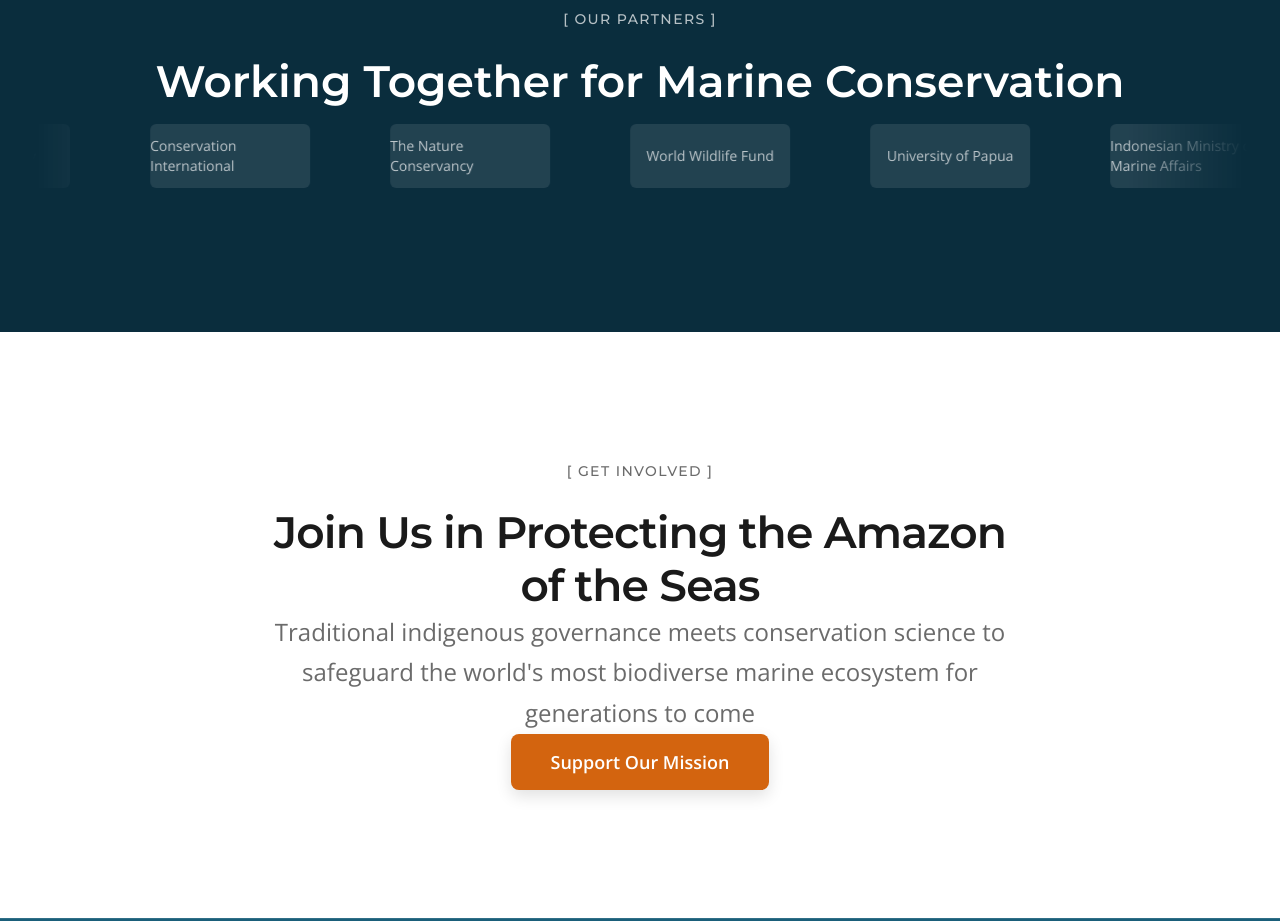
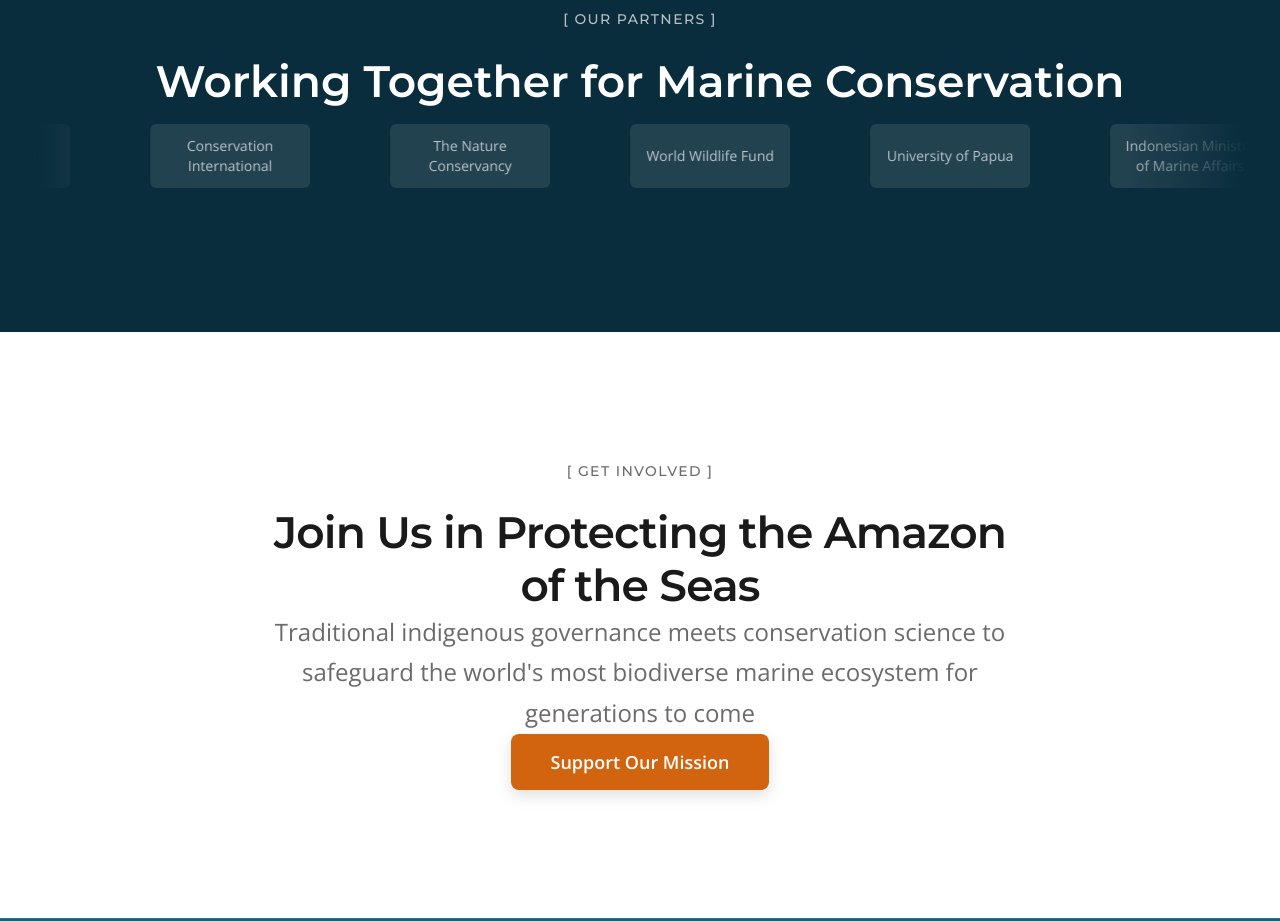
Before and after one commit to ekaearth111/west-papua-care, a Next.js app: page / in a window 1280 px wide. Shown: the part 4360-5281 px from the top of the page. Built offline with nearby package versions, Linux system fonts and the light colour scheme.

Commit message:
fix: align partnern name texts to center

```diff
--- a/src/components/sections/partners-carousel.tsx
+++ b/src/components/sections/partners-carousel.tsx
@@ -1,10 +1,16 @@
 const partners = [
   { name: "UNSW Sydney", logo: "/partners/unsw.svg" },
-  { name: "Conservation International", logo: "/partners/conservation-intl.svg" },
+  {
+    name: "Conservation International",
+    logo: "/partners/conservation-intl.svg",
+  },
   { name: "The Nature Conservancy", logo: "/partners/tnc.svg" },
   { name: "World Wildlife Fund", logo: "/partners/wwf.svg" },
   { name: "University of Papua", logo: "/partners/unipa.svg" },
-  { name: "Indonesian Ministry of Marine Affairs", logo: "/partners/ministry.svg" },
+  {
+    name: "Indonesian Ministry of Marine Affairs",
+    logo: "/partners/ministry.svg",
+  },
 ];
 
 export function PartnersCarousel() {
@@ -33,7 +39,7 @@ export function PartnersCarousel() {
                 key={index}
                 className="flex-shrink-0 w-40 md:w-44 lg:w-48 h-20 md:h-[90px] lg:h-24 flex items-center justify-center p-4"
               >
-                <div className="w-full h-full bg-[rgba(255,255,255,0.1)] rounded flex items-center justify-center text-[rgba(255,255,255,0.7)] text-sm font-medium transition-all duration-300 hover:bg-[rgba(255,255,255,0.15)] hover:text-white">
+                <div className="w-full h-full bg-[rgba(255,255,255,0.1)] rounded flex items-center justify-center text-[rgba(255,255,255,0.7)] text-sm font-medium transition-all text-center text-balance duration-300 hover:bg-[rgba(255,255,255,0.15)] hover:text-white">
                   {partner.name}
                 </div>
               </div>
```
